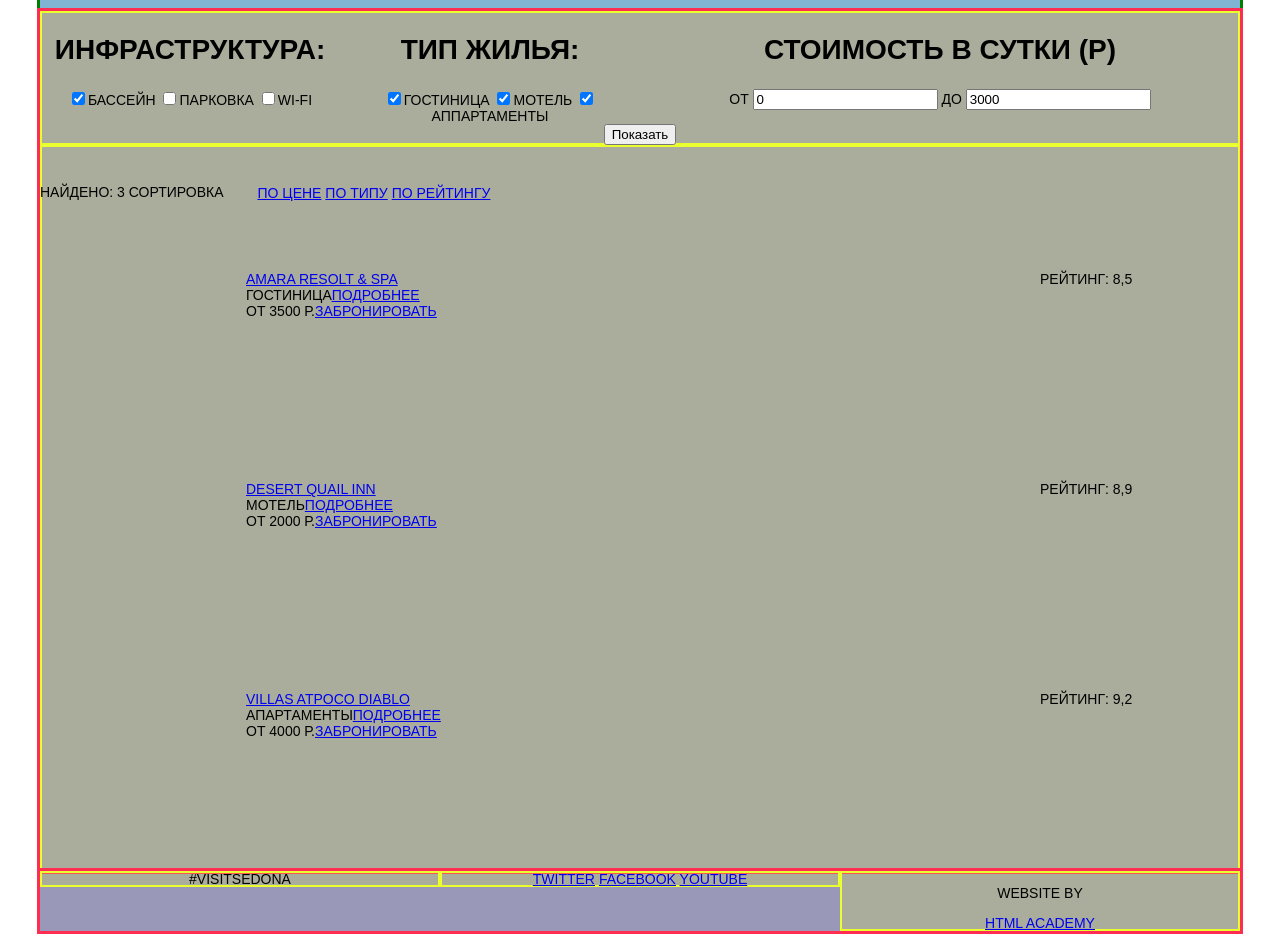
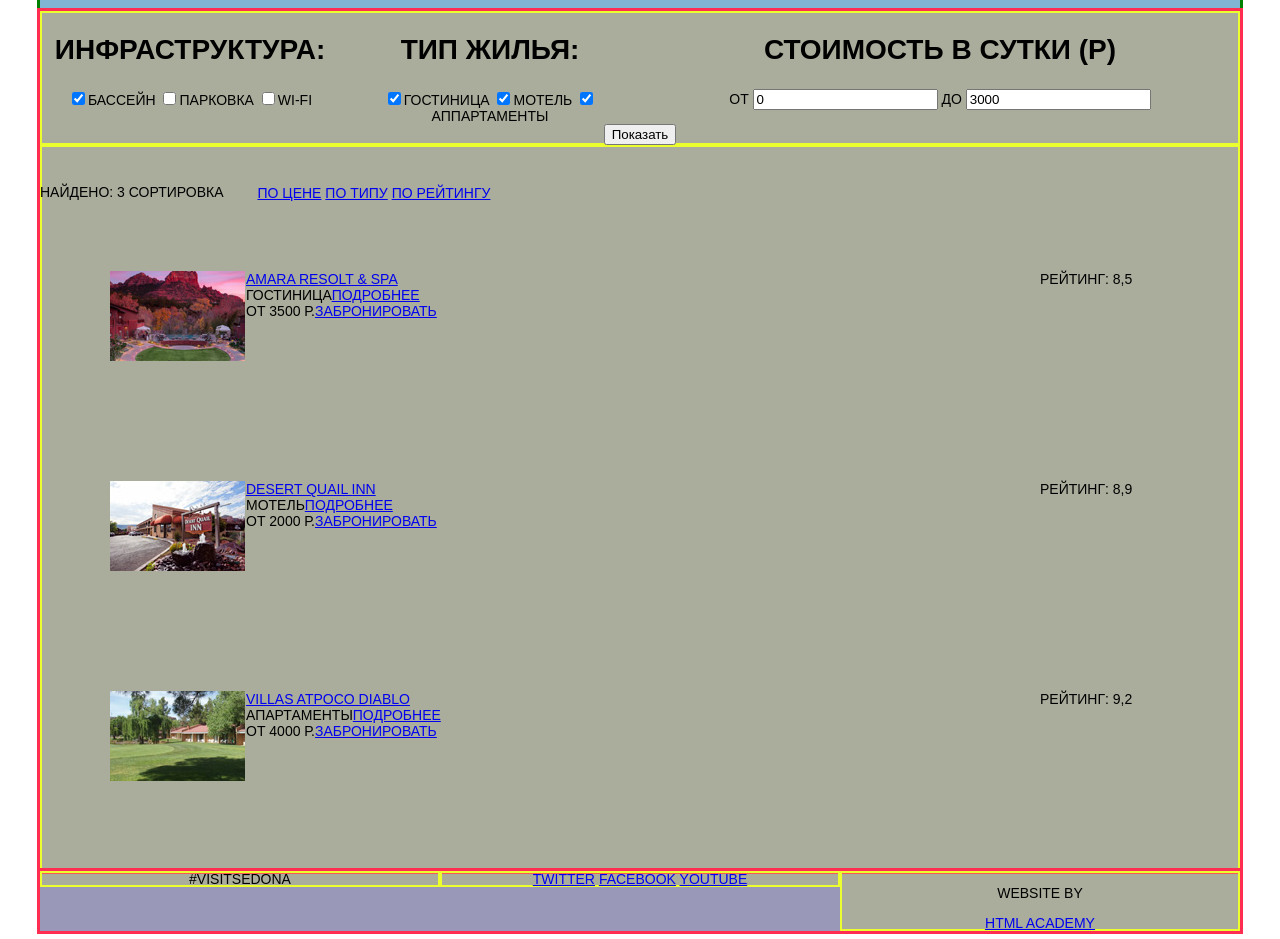
Before and after one commit to VerevskayaMaria/326729-sedona, a plain HTML site: page hotels.html in a window 1280 px wide. Shown: the part 162-1101 px from the top of the page. Drawn offline with Linux system fonts and the light colour scheme.

Commit message:
Картинки

```diff
--- a/hotels.html
+++ b/hotels.html
@@ -73,7 +73,7 @@
 
           <article class="hotel-item clearfix">
             <div class="hotel-img">
-              <img scr="img/hotel-img1.png">
+              <img src="img/hotel-img1.png">
             </div>
             <div class="hotel-info">
               <a class="hotel-item-title" href="#">Amara resolt & Spa</a>
@@ -97,7 +97,7 @@
 
           <article class="hotel-item clearfix">
             <div class="hotel-img">
-              <img scr="img/hotel-img2.png">
+              <img src="img/hotel-img2.png">
             </div>
             <div class="hotel-info">
               <a class="hotel-item-title" href="#">Desert Quail Inn</a>
@@ -121,7 +121,7 @@
 
           <article class="hotel-item clearfix">
             <div class="hotel-img">
-              <img scr="img/hotel-img3.png">
+              <img src="img/hotel-img3.png">
             </div>
             <div class="hotel-info">
               <a class="hotel-item-title" href="#">Villas atpoco diablo</a>
```
